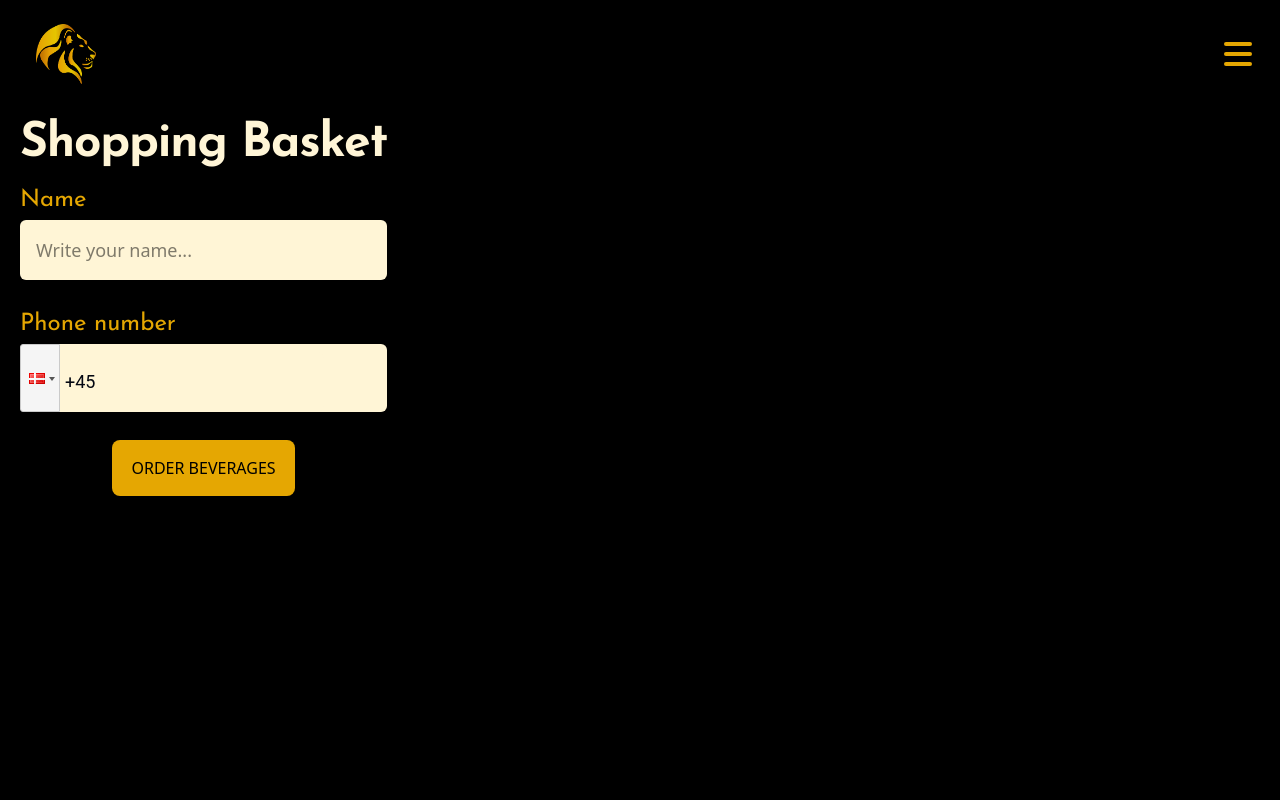
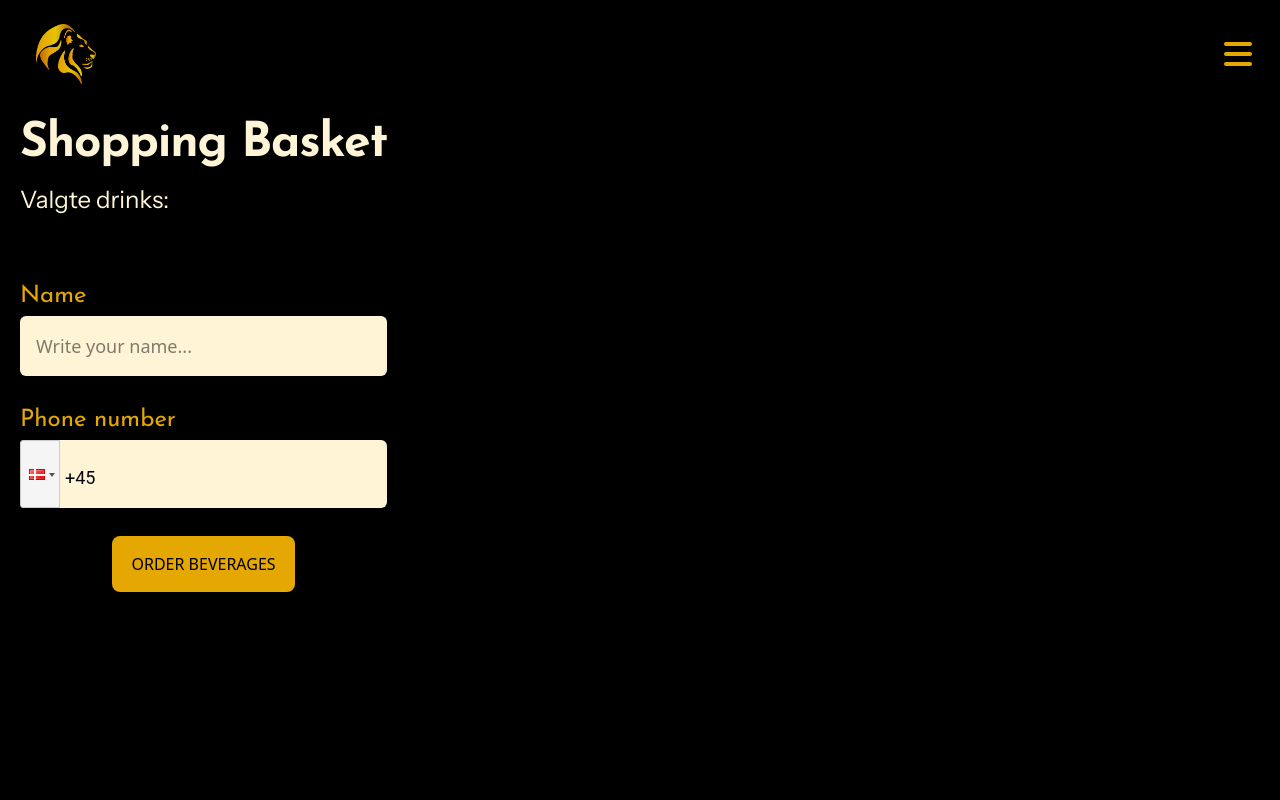
Before and after one commit to Heidi-Astrup/next-golden-lion, a Next.js app: page /menu/basket in a window 1280 px wide. Shown: the top 800 px of the page. Built offline with nearby package versions, Linux system fonts and the light colour scheme; no server answers.

Commit message:
chosen beverages in localstorage

```diff
--- a/app/menu/basket/page.js
+++ b/app/menu/basket/page.js
@@ -1,11 +1,22 @@
+"use client";
+
+import BeverageCard from "@/components/BeverageCard";
 import Form from "@/components/Form";
 import { redirect } from "next/navigation";
+import { useEffect, useState } from "react";
 
-export default function BasketPage({ name }) {
-  const url = `${process.env.NEXT_PUBLIC_FIREBASE_DATABASE_URL}/order.json`; // Get Firebase Realtime Database URL
+export default function BasketPage() {
+  const [beverageArray, setBeverageArray] = useState([]);
+
+  useEffect(() => {
+    const stored = localStorage.getItem("beverageName");
+    const arr = stored ? JSON.parse(stored) : [];
+    setBeverageArray(arr);
+  }, []);
 
   async function sendOrder(formData) {
-    "use server";
+    const url = `${process.env.NEXT_PUBLIC_FIREBASE_DATABASE_URL}/order.json`; // Get Firebase Realtime Database URL
+
     const name = formData.get("name");
     const phone = formData.get("phone");
 
@@ -14,6 +25,7 @@ export default function BasketPage({ name }) {
       body: JSON.stringify({
         name,
         phone,
+        beverages: beverageArray,
         createdAt: new Date().toISOString(), // Add creation timestamp
       }),
     });
@@ -23,13 +35,24 @@ export default function BasketPage({ name }) {
     }
   }
 
-  console.log(localStorage.getItem("beverageName"));
   return (
     <div className="min-h-screen pt-20 pb-10 px-5 flex justify-between">
       <main className="max-w-[600px]">
         <h1 className="font-heading mt-10 text-[#FFF5D6] text-5xl text-center font-semibold mb-4 tracking-tight ">
           Shopping Basket
         </h1>
+        <h2 className="text-2xl mb-2 font-body text-[#FFF5D6]">
+          Valgte drinks:
+        </h2>
+        {beverageArray.length === 0 ? (
+          <p>Ingen drinks valgt endnu.</p>
+        ) : (
+          <div className="grid grid-cols-2 gap-4">
+            {beverageArray.map((bev) => (
+              <BeverageCard key={bev.id} beverages={bev} />
+            ))}
+          </div>
+        )}
         <Form action={sendOrder} />
       </main>
     </div>
--- a/components/BeverageCard.js
+++ b/components/BeverageCard.js
@@ -12,8 +12,15 @@ export default function BeverageCard({ beverages }) {
   };
 
   function storeIt() {
-    const beveragesArray = [beverages.name]; // lav til array
-    localStorage.setItem("beverageName", JSON.stringify(beveragesArray));
+    // 1. Hent eksisterende array fra localStorage
+    const stored = localStorage.getItem("beverageName");
+    const prevArray = stored ? JSON.parse(stored) : [];
+
+    // 2. Læg den nye drink i arrayet
+    const updatedArray = [...prevArray, beverages];
+
+    // 3. Gem arrayet igen
+    localStorage.setItem("beverageName", JSON.stringify(updatedArray));
   }
 
   return (
--- a/components/Form.js
+++ b/components/Form.js
@@ -8,7 +8,7 @@ export default function Form({ action }) {
 
   return (
     // Form uses Server Action passed as prop
-    <form action={action} className="flex flex-col gap-1">
+    <form action={action} className="flex flex-col gap-1 mt-8">
       <label className="font-heading text-[#E5A702] text-2xl" htmlFor="name">
         Name
       </label>
```
